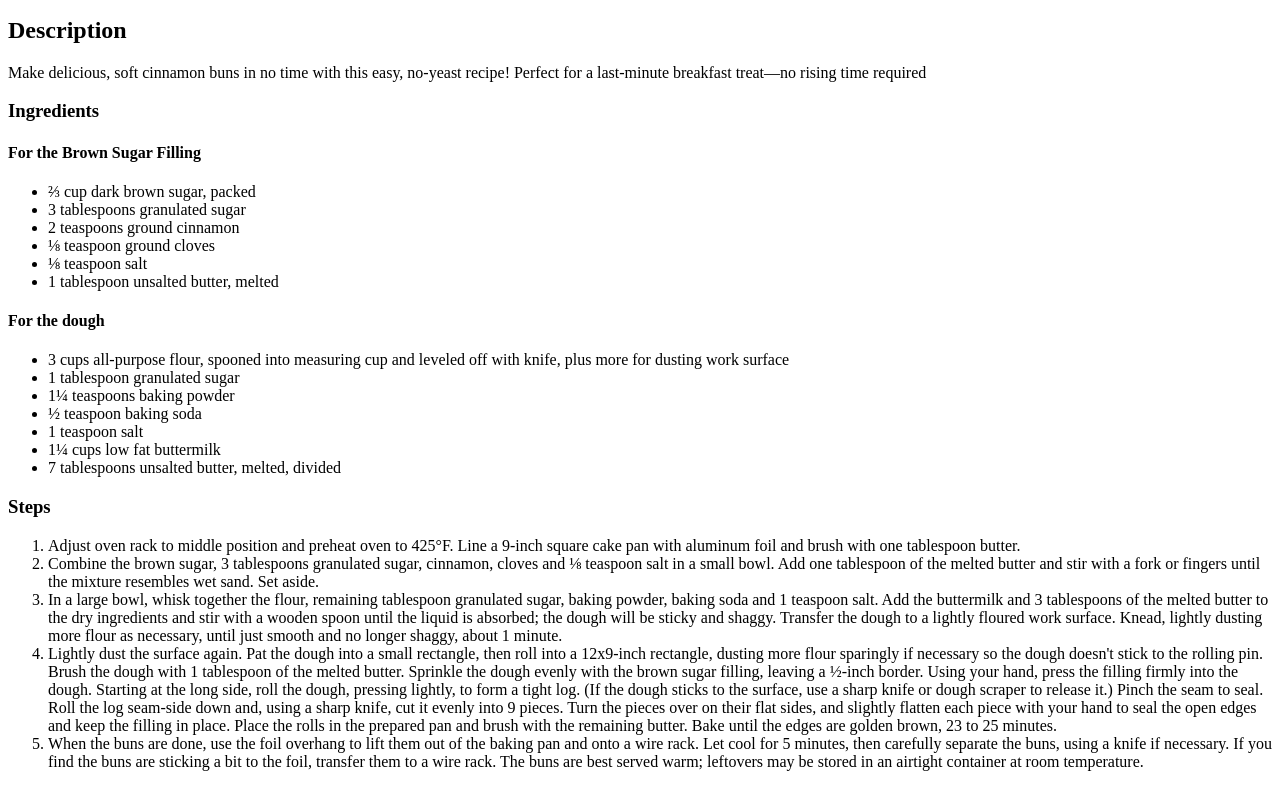
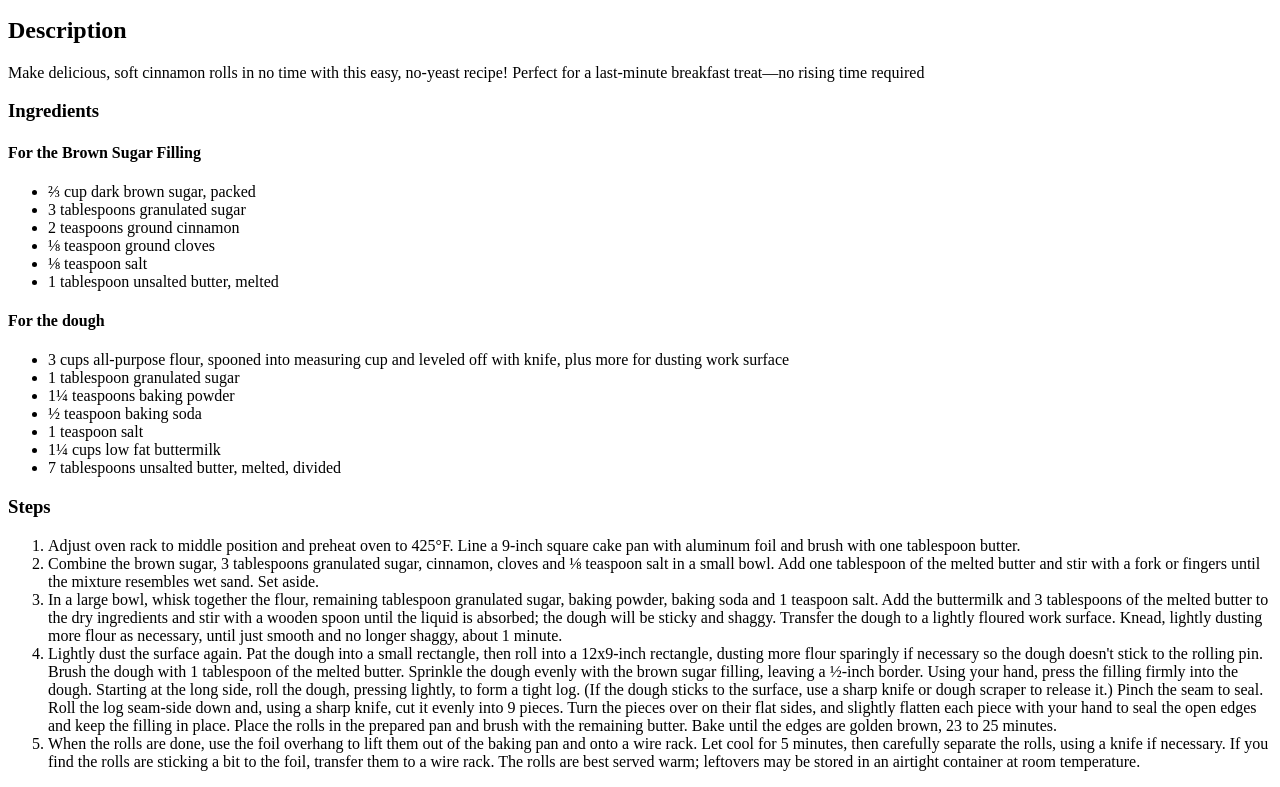
Before and after one commit to Betsy2024-art/odin-recipes, a plain HTML site: page cinnamon-rolls.html in a window 1280 px wide. Shown: the part 101-888 px from the top of the page. Drawn offline with Linux system fonts and the light colour scheme.

Commit message:
corrections in recipe page content

```diff
--- a/cinnamon-rolls.html
+++ b/cinnamon-rolls.html
@@ -9,7 +9,7 @@
     <h1>Cinnamon Rolls</h1>
     <img src="/home/bc/odin-links-and-images/images/1+Cinnamon+Rolls-2793194876.jpg" alt="Cinnamon Rolls">
     <h2>Description</h2>
-    <p>Make delicious, soft cinnamon buns in no time with this easy, no-yeast recipe! Perfect for a last-minute breakfast treat—no rising time required</p>
+    <p>Make delicious, soft cinnamon rolls in no time with this easy, no-yeast recipe! Perfect for a last-minute breakfast treat—no rising time required</p>
     <h3>Ingredients</h3>
     <h4>For the Brown Sugar Filling</h4>
     <ul>
@@ -36,7 +36,7 @@
         <li>Combine the brown sugar, 3 tablespoons granulated sugar, cinnamon, cloves and ⅛ teaspoon salt in a small bowl. Add one tablespoon of the melted butter and stir with a fork or fingers until the mixture resembles wet sand. Set aside.</li>
         <li>In a large bowl, whisk together the flour, remaining tablespoon granulated sugar, baking powder, baking soda and 1 teaspoon salt. Add the buttermilk and 3 tablespoons of the melted butter to the dry ingredients and stir with a wooden spoon until the liquid is absorbed; the dough will be sticky and shaggy. Transfer the dough to a lightly floured work surface. Knead, lightly dusting more flour as necessary, until just smooth and no longer shaggy, about 1 minute. </li>
         <li>Lightly dust the surface again. Pat the dough into a small rectangle, then roll into a 12x9-inch rectangle, dusting more flour sparingly if necessary so the dough doesn't stick to the rolling pin. Brush the dough with 1 tablespoon of the melted butter. Sprinkle the dough evenly with the brown sugar filling, leaving a ½-inch border. Using your hand, press the filling firmly into the dough. Starting at the long side, roll the dough, pressing lightly, to form a tight log. (If the dough sticks to the surface, use a sharp knife or dough scraper to release it.) Pinch the seam to seal. Roll the log seam-side down and, using a sharp knife, cut it evenly into 9 pieces. Turn the pieces over on their flat sides, and slightly flatten each piece with your hand to seal the open edges and keep the filling in place. Place the rolls in the prepared pan and brush with the remaining butter. Bake until the edges are golden brown, 23 to 25 minutes.</li>
-        <li>When the buns are done, use the foil overhang to lift them out of the baking pan and onto a wire rack. Let cool for 5 minutes, then carefully separate the buns, using a knife if necessary. If you find the buns are sticking a bit to the foil, transfer them to a wire rack. The buns are best served warm; leftovers may be stored in an airtight container at room temperature.</li>
+        <li>When the rolls are done, use the foil overhang to lift them out of the baking pan and onto a wire rack. Let cool for 5 minutes, then carefully separate the rolls, using a knife if necessary. If you find the rolls are sticking a bit to the foil, transfer them to a wire rack. The rolls are best served warm; leftovers may be stored in an airtight container at room temperature.</li>
     </ol>
 </body>
 </html>
```
